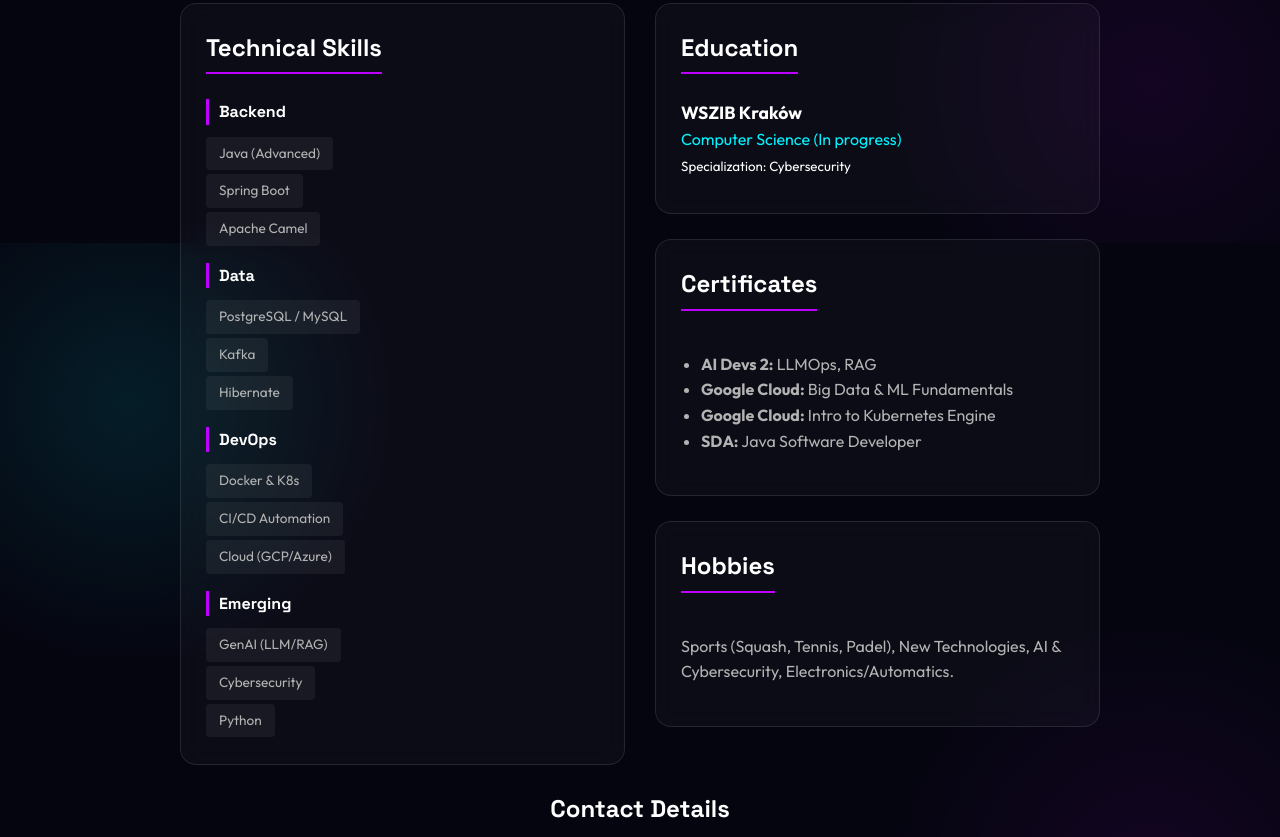
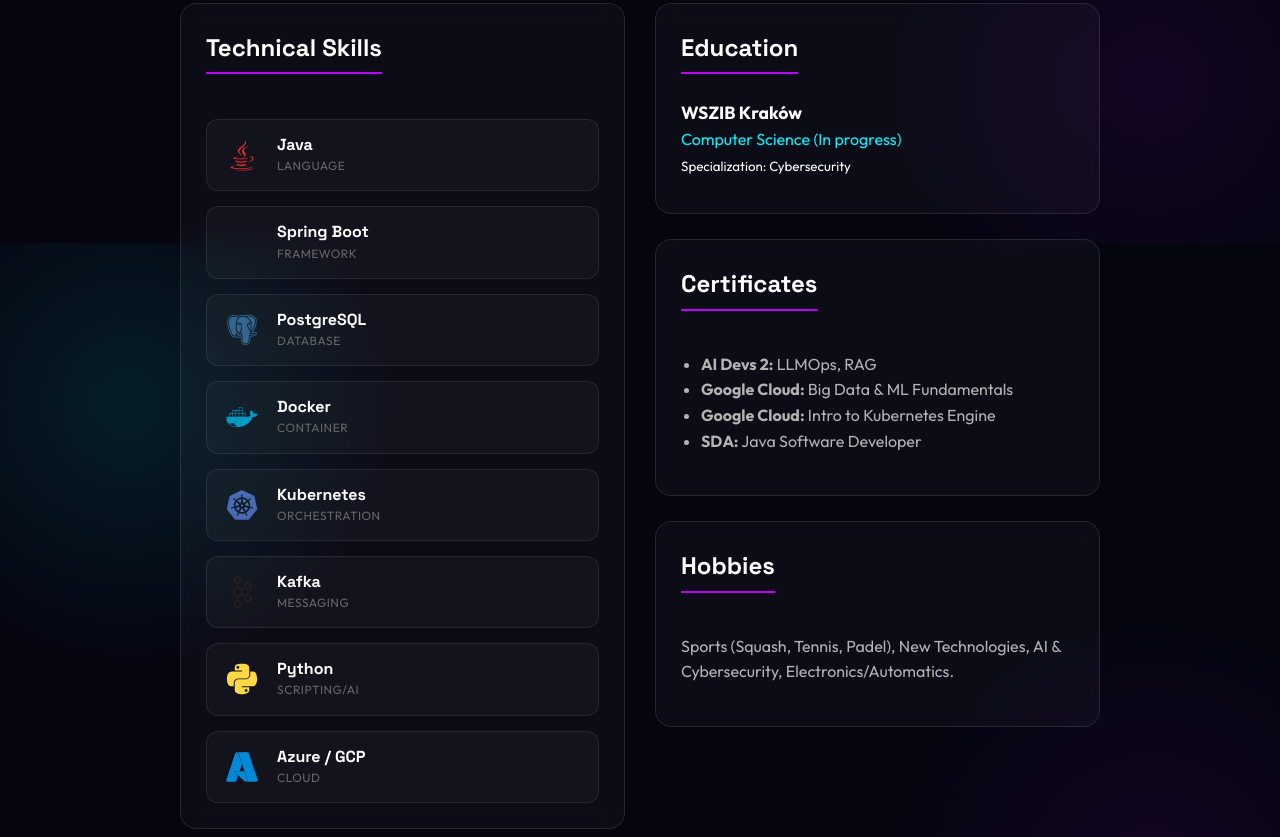
Before and after one commit to rafalz94/my_cv_page, a plain HTML site: page index.html in a window 1280 px wide. Shown: the part 1357-2194 px from the top of the page. Drawn offline with nearby package versions, Linux system fonts and the light colour scheme.

Commit message:
Enhance UX: Smooth scroll, new Skills grid with DevIcons, company link

```diff
--- a/index.html
+++ b/index.html
@@ -13,6 +13,9 @@
     <link
         href="https://fonts.googleapis.com/css2?family=Outfit:wght@300;400;600;700&family=Space+Grotesk:wght@300;400;500;700&display=swap"
         rel="stylesheet">
+
+    <!-- DevIcon CDN -->
+    <link rel="stylesheet" type='text/css' href="https://cdn.jsdelivr.net/gh/devicons/devicon@latest/devicon.min.css" />
 
     <style>
         /* --- DESIGN TOKENS & RESET --- */
@@ -32,6 +35,10 @@
         * {
             box-sizing: border-box;
             outline: none;
+        }
+
+        html {
+            scroll-behavior: smooth;
         }
 
         body {
@@ -428,6 +435,73 @@
         .lang-option:hover:not(.active) {
             color: #fff;
         }
+
+        /* --- TECH STACK GRID --- */
+        .tech-grid {
+            display: grid;
+            grid-template-columns: repeat(auto-fill, minmax(220px, 1fr));
+            gap: 15px;
+            margin-top: 20px;
+        }
+
+        .tech-card {
+            background: rgba(255, 255, 255, 0.03);
+            border: 1px solid rgba(255, 255, 255, 0.08);
+            border-radius: 12px;
+            padding: 15px;
+            display: flex;
+            align-items: center;
+            gap: 15px;
+            transition: all 0.3s cubic-bezier(0.25, 0.8, 0.25, 1);
+        }
+
+        .tech-card:hover {
+            background: rgba(255, 255, 255, 0.06);
+            border-color: rgba(255, 255, 255, 0.2);
+            transform: translateY(-3px);
+            box-shadow: 0 5px 15px rgba(0, 0, 0, 0.2);
+        }
+
+        .tech-icon {
+            font-size: 2rem;
+            min-width: 40px;
+            text-align: center;
+            /* Default icon color fallback */
+            color: #ccc;
+        }
+
+        .tech-info {
+            display: flex;
+            flex-direction: column;
+        }
+
+        .tech-name {
+            font-family: var(--font-header);
+            font-weight: 700;
+            font-size: 1rem;
+            color: #fff;
+            line-height: 1.2;
+        }
+
+        .tech-type {
+            font-size: 0.75rem;
+            color: #666;
+            margin-top: 2px;
+            text-transform: uppercase;
+            letter-spacing: 0.5px;
+        }
+
+        .company-link {
+            color: inherit;
+            text-decoration: none;
+            border-bottom: 1px dotted rgba(255, 255, 255, 0.5);
+            transition: all 0.2s;
+        }
+
+        .company-link:hover {
+            color: var(--primary-glow);
+            border-bottom-color: var(--primary-glow);
+        }
     </style>
 </head>
 
@@ -463,7 +537,7 @@
         </header>
 
         <!-- Profile Section -->
-        <div class="glass-card">
+        <div class="glass-card" id="profile">
             <h3 class="section-title" data-i18n="section_profile">Profile Summary</h3>
             <p style="font-size: 1.1rem; color: #ddd;" data-i18n="profile_text">
                 Highly motivated Software Engineer with 3+ years of professional experience in the Java ecosystem.
@@ -477,13 +551,17 @@
         </div>
 
         <!-- Main Content Grid -->
-        <div class="glass-card">
+        <div class="glass-card" id="experience">
             <h3 class="section-title" data-i18n="section_exp">Work Experience</h3>
 
             <div style="margin-bottom: 40px;">
                 <div class="job-header">
                     <h4 class="job-title" data-i18n="job1_title">Software Developer</h4>
-                    <span class="company-meta">TRANSPOREON (Trimble Transportation) | 07.2022 – Present</span>
+                    <span class="company-meta">
+                        <a href="https://www.transporeon.com/en" target="_blank" class="company-link">TRANSPOREON
+                            (Trimble Transportation)</a>
+                        | 07.2022 – Present
+                    </span>
                 </div>
                 <ul class="job-list">
                     <li data-i18n="job1_desc1">Deliver reliable software solutions for enterprise clients within the
@@ -516,32 +594,95 @@
 
         <!-- Skills & Education Grid -->
         <div class="grid-2">
-            <div class="glass-card">
+            <!-- Full width skills for the requested look, typically this might be better separate
+                 but keeping in grid-2 structure means it shares column with education.
+                 Actually, looking at the layout, grid-2 splits the page in half.
+                 The screenshot implies a wide section.
+                 Let's keep it in the half-width card for now but make it look premium
+                 OR move Skills OUT of grid-2 to be full width.
+                 User asked to "move to right section".
+                 The current layout is:
+                 [ Profile ]
+                 [ Experience (Top Half) ]
+                 [ Skills | Education ]
+                 If I make Skills look like the screenshot, it takes space.
+                 Let's replace the CURRENT "Technical Skills" block content
+                 with the new card layout. It will just be a vertical list of cards in 2 columns inside that half-width block.
+                 -->
+            <div class="glass-card" id="skills">
                 <h3 class="section-title" data-i18n="section_skills">Technical Skills</h3>
-                <div class="skills-grid">
-                    <div class="skill-group">
-                        <h4 data-i18n="skill_backend">Backend</h4>
-                        <div><span class="skill-tag">Java (Advanced)</span></div>
-                        <div><span class="skill-tag">Spring Boot</span></div>
-                        <div><span class="skill-tag">Apache Camel</span></div>
+
+                <div class="tech-grid">
+                    <!-- Java -->
+                    <div class="tech-card">
+                        <i class="devicon-java-plain colored tech-icon"></i>
+                        <div class="tech-info">
+                            <span class="tech-name">Java</span>
+                            <span class="tech-type">Language</span>
+                        </div>
                     </div>
-                    <div class="skill-group">
-                        <h4 data-i18n="skill_data">Data</h4>
-                        <div><span class="skill-tag">PostgreSQL / MySQL</span></div>
-                        <div><span class="skill-tag">Kafka</span></div>
-                        <div><span class="skill-tag">Hibernate</span></div>
+
+                    <!-- Spring -->
+                    <div class="tech-card">
+                        <i class="devicon-spring-original colored tech-icon"></i>
+                        <div class="tech-info">
+                            <span class="tech-name">Spring Boot</span>
+                            <span class="tech-type">Framework</span>
+                        </div>
                     </div>
-                    <div class="skill-group">
-                        <h4 data-i18n="skill_devops">DevOps</h4>
-                        <div><span class="skill-tag">Docker & K8s</span></div>
-                        <div><span class="skill-tag">CI/CD Automation</span></div>
-                        <div><span class="skill-tag">Cloud (GCP/Azure)</span></div>
+
+                    <!-- PostgreSQL -->
+                    <div class="tech-card">
+                        <i class="devicon-postgresql-plain colored tech-icon"></i>
+                        <div class="tech-info">
+                            <span class="tech-name">PostgreSQL</span>
+                            <span class="tech-type">Database</span>
+                        </div>
                     </div>
-                    <div class="skill-group">
-                        <h4 data-i18n="skill_emerging">Emerging</h4>
-                        <div><span class="skill-tag">GenAI (LLM/RAG)</span></div>
-                        <div><span class="skill-tag">Cybersecurity</span></div>
-                        <div><span class="skill-tag">Python</span></div>
+
+                    <!-- Docker -->
+                    <div class="tech-card">
+                        <i class="devicon-docker-plain colored tech-icon"></i>
+                        <div class="tech-info">
+                            <span class="tech-name">Docker</span>
+                            <span class="tech-type">Container</span>
+                        </div>
+                    </div>
+
+                    <!-- Kubernetes -->
+                    <div class="tech-card">
+                        <i class="devicon-kubernetes-plain colored tech-icon"></i>
+                        <div class="tech-info">
+                            <span class="tech-name">Kubernetes</span>
+                            <span class="tech-type">Orchestration</span>
+                        </div>
+                    </div>
+
+                    <!-- Kafka (Custom Icon or Apache) -->
+                    <div class="tech-card">
+                        <i class="devicon-apachekafka-original colored tech-icon"></i>
+                        <div class="tech-info">
+                            <span class="tech-name">Kafka</span>
+                            <span class="tech-type">Messaging</span>
+                        </div>
+                    </div>
+
+                    <!-- Python -->
+                    <div class="tech-card">
+                        <i class="devicon-python-plain colored tech-icon"></i>
+                        <div class="tech-info">
+                            <span class="tech-name">Python</span>
+                            <span class="tech-type">Scripting/AI</span>
+                        </div>
+                    </div>
+
+                    <!-- Azure/Cloud -->
+                    <div class="tech-card">
+                        <i class="devicon-azure-plain colored tech-icon"></i>
+                        <div class="tech-info">
+                            <span class="tech-name">Azure / GCP</span>
+                            <span class="tech-type">Cloud</span>
+                        </div>
                     </div>
                 </div>
             </div>
```
